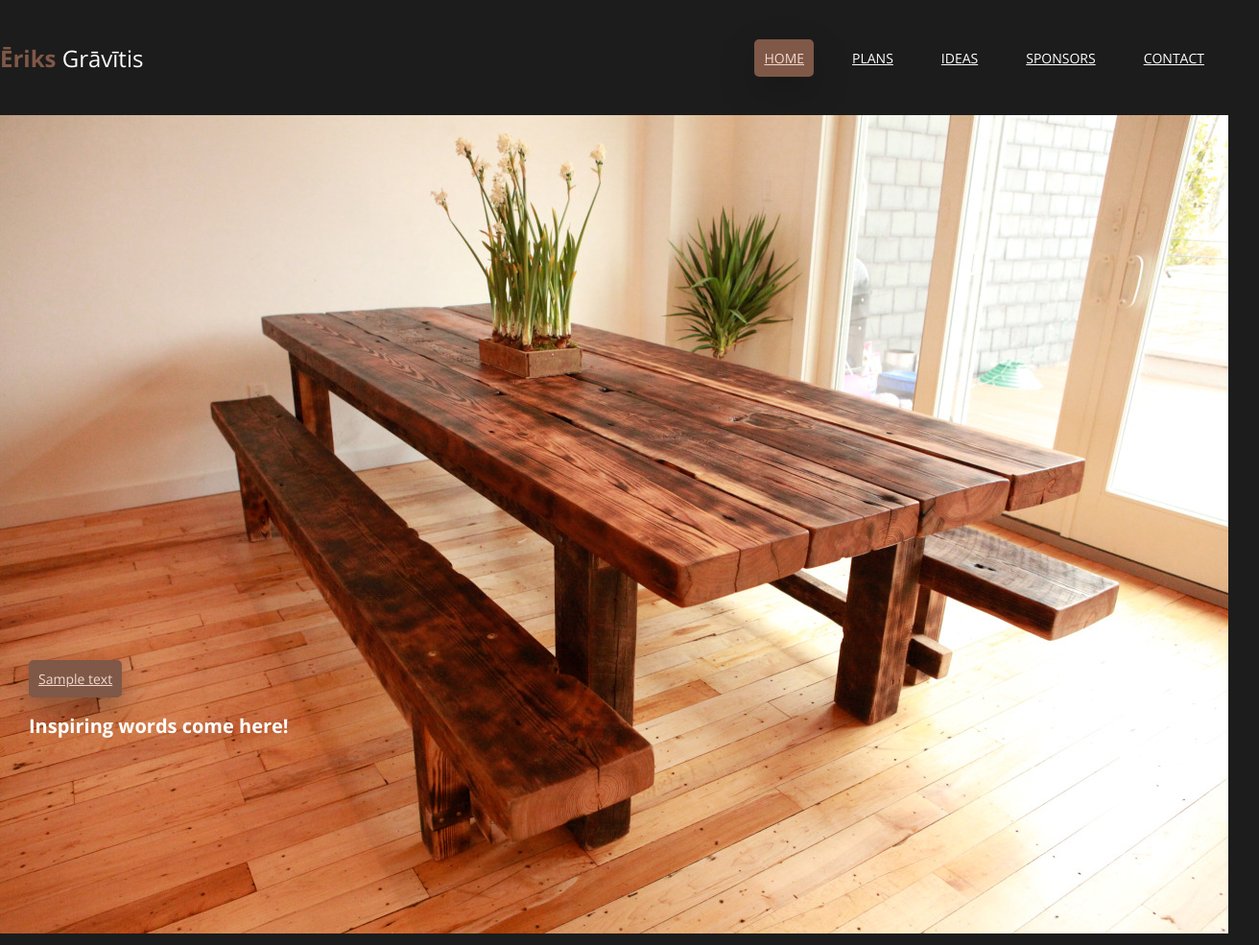
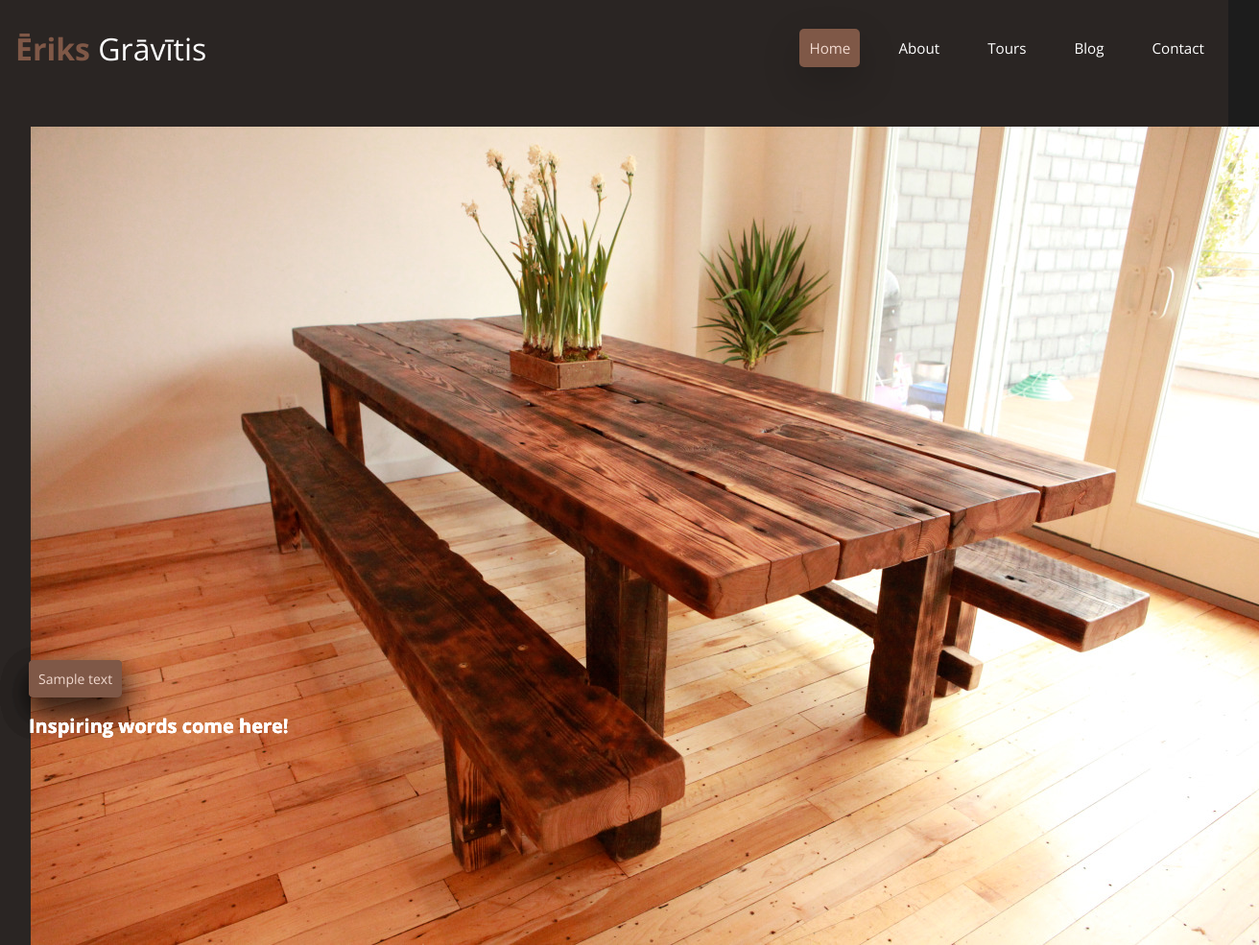
Before and after one commit to PositiveEric/Woodworking, a website built with Parcel: page index.html in a window 1280 px wide. Shown: the top 985 px of the page at 96% size, 1312 px wide, since content can reach past the window. Built offline with nearby package versions, Linux system fonts and the light colour scheme.

Commit message:
Additional jpeg

```diff
--- a/index.html
+++ b/index.html
@@ -21,7 +21,7 @@
                     </div>
 
                     <nav class="page_menu">
-                        <a href="#" class="active">HOME</a><a href="#">PLANS</a><a href="#">IDEAS</a><a href="#">SPONSORS</a><a href="#">CONTACT</a>
+                        <a href="#" class="active">Home</a><a href="#">About</a><a href="#">Tours</a><a href="#">Blog</a><a href="#">Contact</a>
                     </nav>
 
                 </div>
@@ -34,6 +34,33 @@
 
             <div class="sections">
                 <div class="inner inner_padding">
+                    <div class="sections_categories">
+                        <div class="diningTable">
+                            <img src="images/actual size/Diy-Wood-Table-for-Kitchen.jpg" alt="Wood table">
+                            <div class="sections_overlay">
+                                <a href="#" class="button_one">Sample text</a>
+                                <div class="sections_text">Inspiring words come here!</div>
+                            </div>
+                        </div>
+                    </div>
+                    <div class="sections_categories">
+                        <div class="diningTable">
+                            <img src="images/actual size/Diy-Wood-Table-for-Kitchen.jpg" alt="Wood table">
+                            <div class="sections_overlay">
+                                <a href="#" class="button_one">Sample text</a>
+                                <div class="sections_text">Inspiring words come here!</div>
+                            </div>
+                        </div>
+                    </div>
+                    <div class="sections_categories">
+                        <div class="diningTable">
+                            <img src="images/actual size/Diy-Wood-Table-for-Kitchen.jpg" alt="Wood table">
+                            <div class="sections_overlay">
+                                <a href="#" class="button_one">Sample text</a>
+                                <div class="sections_text">Inspiring words come here!</div>
+                            </div>
+                        </div>
+                    </div>
                     <div class="sections_categories">
                         <div class="diningTable">
                             <img src="images/actual size/Diy-Wood-Table-for-Kitchen.jpg" alt="Wood table">
--- a/style.css
+++ b/style.css
@@ -1,6 +1,6 @@
 :root {
     --background_color_base: #1C1C1C;
-    --background_color_brown: #181210;
+    --background_color_brown: #2A2523;
     --background_color_hover: rgb(241, 217, 207);
 
     --text_color_one: #FFFFFF;
@@ -17,30 +17,35 @@ body, html {
 
 body {
     margin: 0;
-    background-color: #1C1C1C;
+    background-color: var(--background_color_base);
     font-family: 'Open Sans', sans-serif, 'Segoe UI', Tahoma, Geneva, Verdana, sans-serif;
 }
 
+a {
+    text-decoration: none;
+}
 .wrapper {
     width: 100%;
-    max-width: 85rem;
+    max-width: 90rem;
     margin: 0 auto;
-    background-color: var(--background_color_base);
+    background-color: var(--background_color_brown);
     min-height: 20rem;
-    box-sizing: border-box;
 }
 
 .inner {
     width: 100%;
-    max-width: 73.125rem;
+    max-width: 72.25rem;
     margin: 0 auto;
     height: inherit;
 }
 
+.inner_padding {
+    padding: 2rem 0;
+}
 
 .header {
-    min-height: 3.25rem;
-    height: 7.5rem;
+    min-height: 3.125rem;
+    height: 6.25rem;
 }
 
 .header_inner {
@@ -53,12 +58,14 @@ body {
     width: 100%;
     max-width: 85rem;
     margin: 0 auto;
+    height: inherit;
 }
 
 .logo {
-    font-size: 1.5rem;
+    font-size: 2rem;
     font-weight: 300;
     color: var(--text_color_one);
+    margin-left: 1rem;
 }
 
 .logo span {
@@ -69,7 +76,7 @@ body {
 .page_menu a {
     color: var(--text_color_one);
     font-weight: 500;
-    font-size: 0.875rem;
+    font-size: 0.95rem;
     padding: 0.625rem;
     margin: 0.9375rem;
 }
@@ -81,7 +88,9 @@ body {
     border-radius: 5px;
 }
 
-.tour_categories {
+
+
+.sections_categories {
     display: grid;
     grid-template-columns: 1fr 1fr 1fr;
     grid-gap: 1.875rem 1.875rem;
@@ -124,4 +133,5 @@ a.button_one {
 
 .diningTable {
     grid-column: 1 / span 3;
+    margin: 0rem 2rem 1rem 2rem;
 }
```
